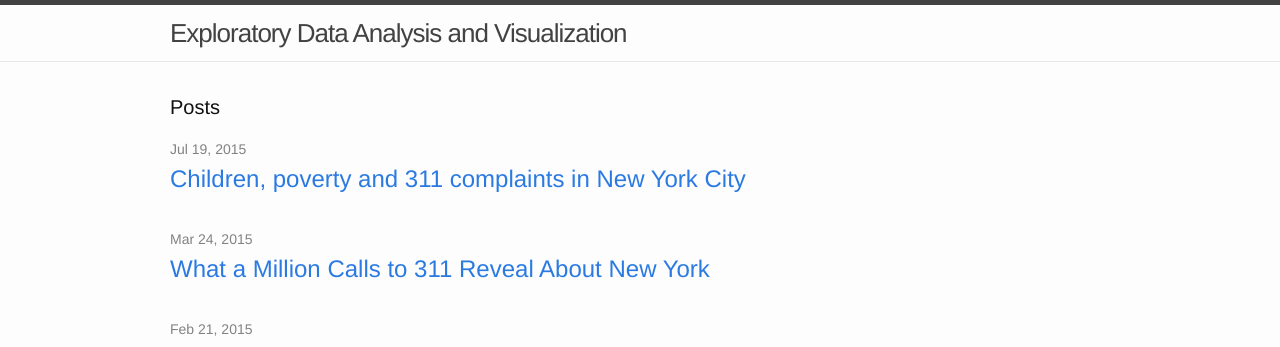
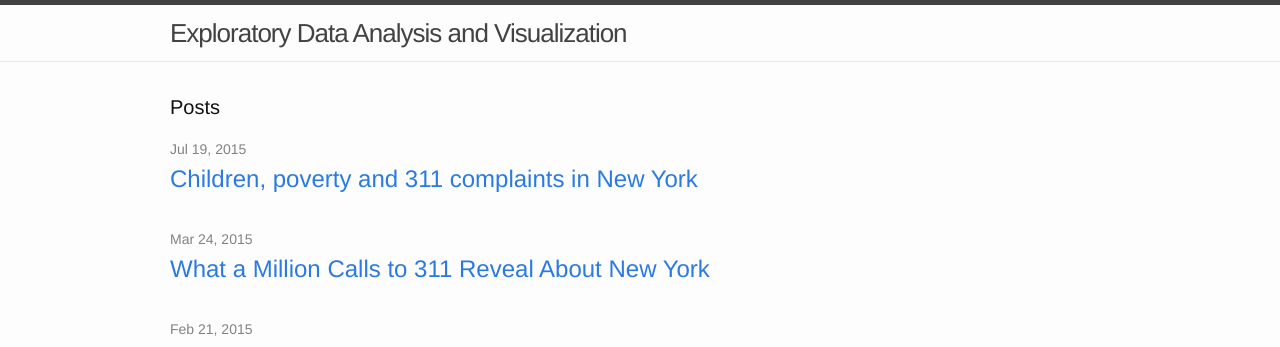
Before and after one commit to jcp1016/jcp1016.github.io, a Jekyll site: the page built from index.html, in a window 1280 px wide. Shown: the top 347 px of the page. Built offline with Jekyll 4.4.1, drawn with Linux system fonts in a browser that asks for light colours.

```diff
--- a/_includes/nyc311.html
+++ b/_includes/nyc311.html
@@ -17,7 +17,7 @@
 			width: 1000px;
 		}
 		#my_container {
-			padding: 15px;
+			/*padding: 15px;*/
 		}
 		#map {
 			width: 800px;
@@ -65,7 +65,7 @@
 </head>
 <body bgcolor = "white">
 	<div id="my_container">
-		<h3 style="color: #444; padding-left: 6px;">Children, poverty and 311 complaints in New York City</h3>
+		<!--<h3 style="color: #444; padding-left: 6px;"></h3>-->
 		<div class="my_inputs">
 			<form id="pop_form" role="form">
 			<b>Choose a population:</b>&nbsp&nbsp
--- a/_posts/2015-07-19-nyc311-imap.md
+++ b/_posts/2015-07-19-nyc311-imap.md
@@ -1,10 +1,10 @@
 ---
 layout: post
-title:  "Children, poverty and 311 complaints in New York City"
+title:  "Children, poverty and 311 complaints in New York"
 date:   2015-07-19 06:46:00
 categories: data analysis nyc 311 poverty leaflet R javascript
 ---
-In an earlier ![post]() I linked New York City 311 data with American Community Survey (ACS) statistics on poverty for the same year and created several static charts.
+In an earlier post I linked New York City 311 data with American Community Survey (ACS) statistics on poverty for the same year and created several static charts.
 
 As a follow-up I've created an interactive map where you can explore poverty data for children, the elderly, and families in addition to all people.
 
```
Also changed, not shown: other parts of _includes/nyc311.html (+1 -1 lines).
